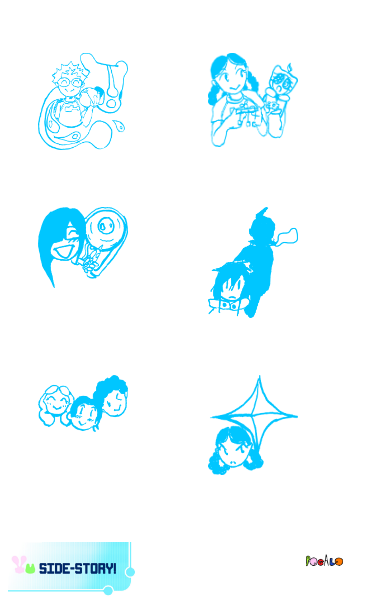
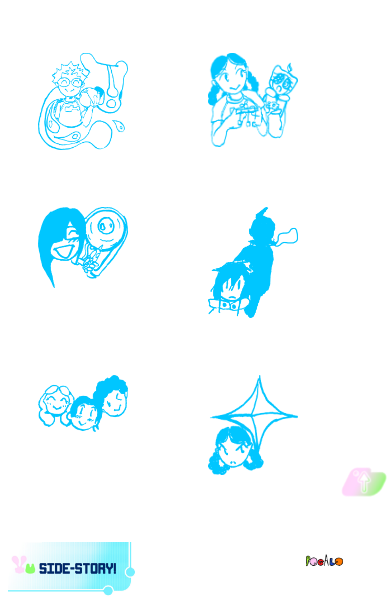
Before and after one commit to Pogalo/Pogalo-Website, a plain HTML site: page comics.html in a window 390 px wide. Shown: the part 243-844 px from the top of the page. Drawn offline with Linux system fonts and the light colour scheme; a web font is replaced by a local one.

Commit message:
Add files via upload

```diff
--- a/pogalo.css
+++ b/pogalo.css
@@ -144,6 +144,17 @@ html{
     right: 400px;
     top: 60px;
 
+
+}
+@media (max-width: 600px){
+    .synthup{
+        width: 50px;
+    position: fixed;
+    right: 1px;
+    top: 700px;
+
+
+    }
 
 }
 
```
